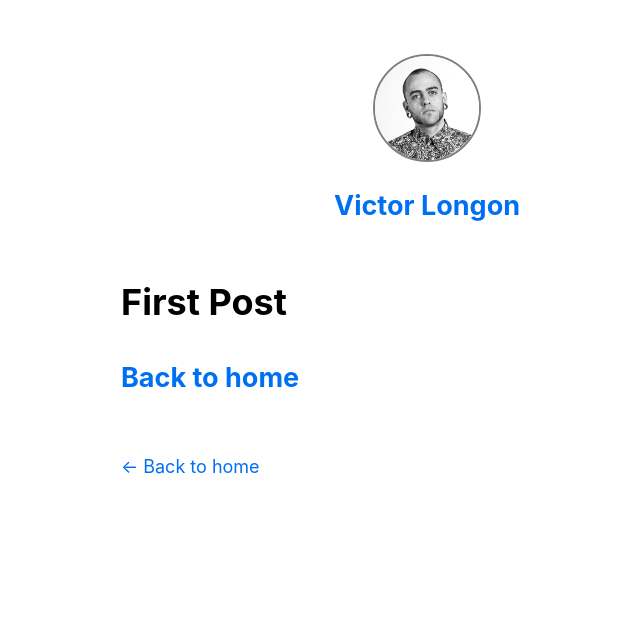
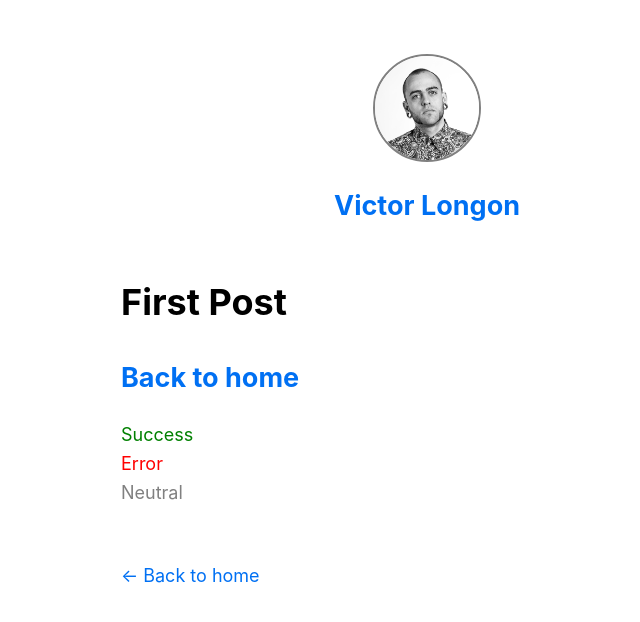
Before and after one commit to vhlongon/nextjs-blog, a Next.js app: page /posts/first-post in a window 1280 px wide. Shown: the top 622 px of the page, without its empty margins (213-853 px from the left). Built offline with nearby package versions, Linux system fonts and the light colour scheme.

Commit message:
create example Alert using prop interpolation

```diff
--- /dev/null
+++ b/components/Alert.js
@@ -0,0 +1,15 @@
+import styled from "@emotion/styled";
+
+const colors = {
+  success: "green",
+  error: "red",
+};
+
+const Wrapper = styled.div`
+  color: ${({ type }) => colors[type] || "grey"};
+`;
+const Alert = ({ children, type }) => {
+  return <Wrapper type={type}>{children}</Wrapper>;
+};
+
+export default Alert;
--- a/pages/posts/first-post.js
+++ b/pages/posts/first-post.js
@@ -1,6 +1,7 @@
 import Link from "next/link";
 import Head from "next/head";
 import Layout from "../../components/Layout";
+import Alert from "../../components/Alert";
 
 const FirstPost = () => {
   return (
@@ -14,6 +15,9 @@ const FirstPost = () => {
           <a>Back to home</a>
         </Link>
       </h2>
+      <Alert type="success">Success</Alert>
+      <Alert type="error">Error</Alert>
+      <Alert>Neutral</Alert>
     </Layout>
   );
 };
```
